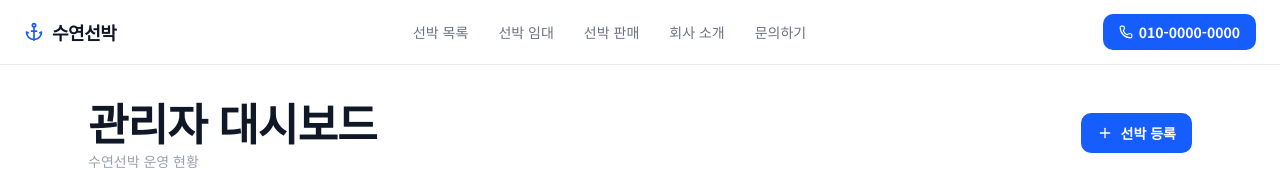
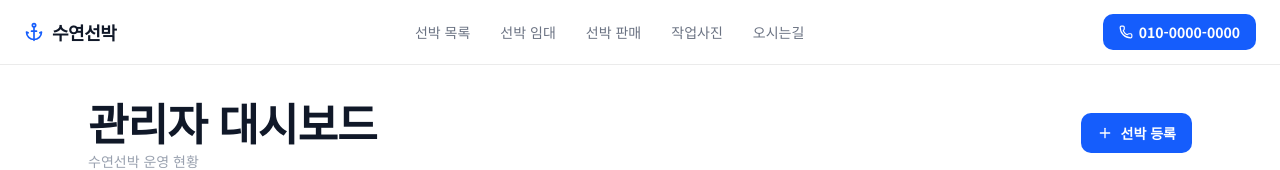
Before and after one commit to b-hyoung/sunbk, a Next.js app: page /test1/admin in a window 1280 px wide. Shown: the top 170 px of the page. Built offline with nearby package versions, Linux system fonts and the light colour scheme.

Commit message:
fix: 헤더 링크명 변경 (회사소개→작업사진, 문의하기→오시는길) 및 선박 이미지 URL 수정
Co-Authored-By: Claude Sonnet 4.6 <noreply@anthropic.com>

```diff
--- a/constants/enums.ts
+++ b/constants/enums.ts
@@ -24,8 +24,8 @@ export function getNavLinks(basePath?: string) {
     { href: `${base}/${Routes.VESSELS}`,                     label: "선박 목록" },
     { href: `${base}/${Routes.VESSELS}?type=rent`,           label: "선박 임대" },
     { href: `${base}/${Routes.VESSELS}?type=sale`,           label: "선박 판매" },
-    { href: `${base}/${Routes.ABOUT}`,                       label: "회사 소개" },
-    { href: `${base}/${Routes.CONTACT}`,                     label: "문의하기" },
+    { href: `${base}/${Routes.ABOUT}`,                       label: "작업사진" },
+    { href: `${base}/${Routes.CONTACT}`,                     label: "오시는길" },
   ];
 }
 
--- a/data/vessels.json
+++ b/data/vessels.json
@@ -179,7 +179,7 @@
       {
         "id": "img-006-1",
         "vessel_id": "vessel-006",
-        "url": "https://images.unsplash.com/photo-1570375322628-9d0dca3dd3c2?w=800",
+        "url": "https://images.unsplash.com/photo-1548036328-c9fa89d128fa?w=800",
         "is_primary": true,
         "sort_order": 1
       }
```
